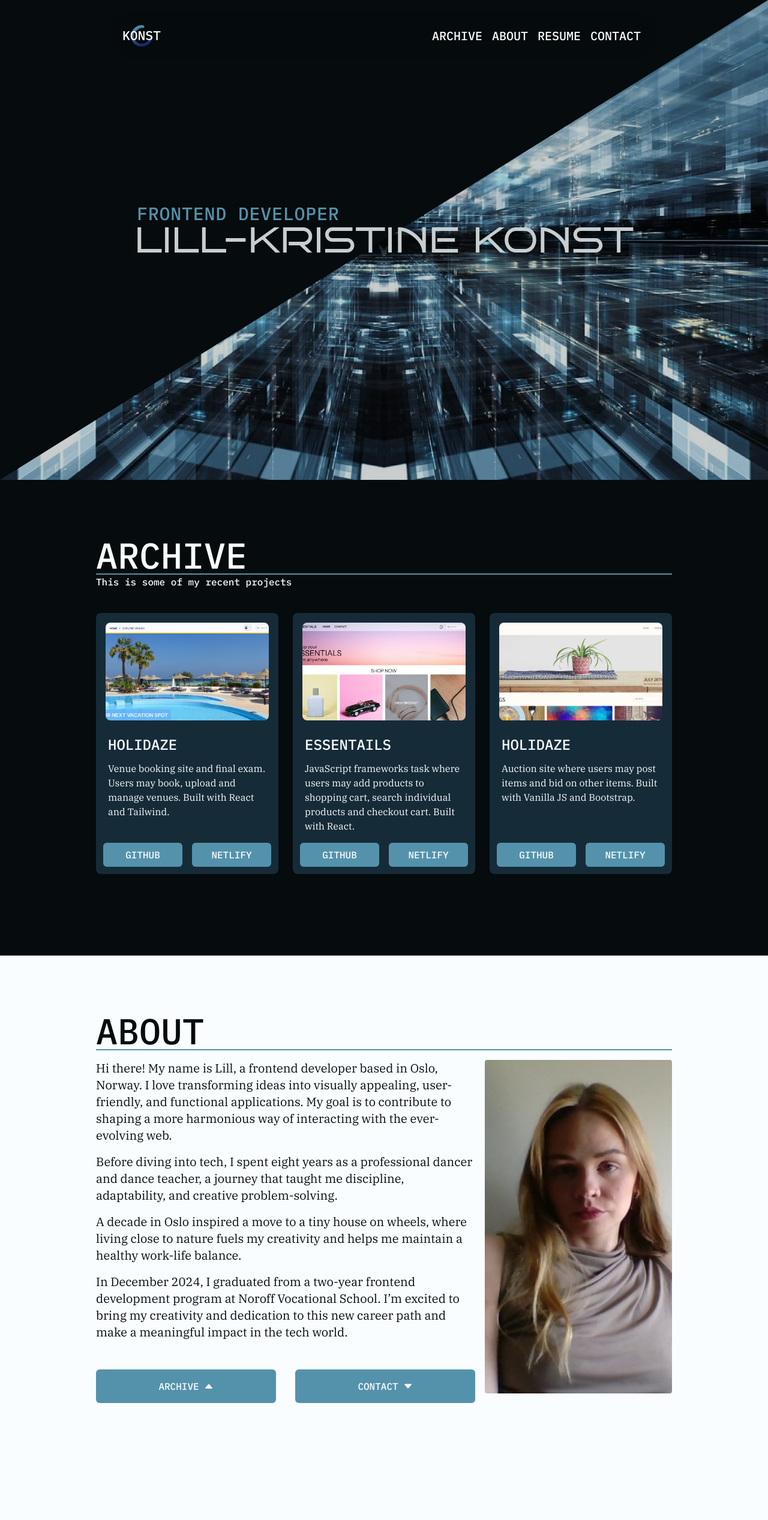
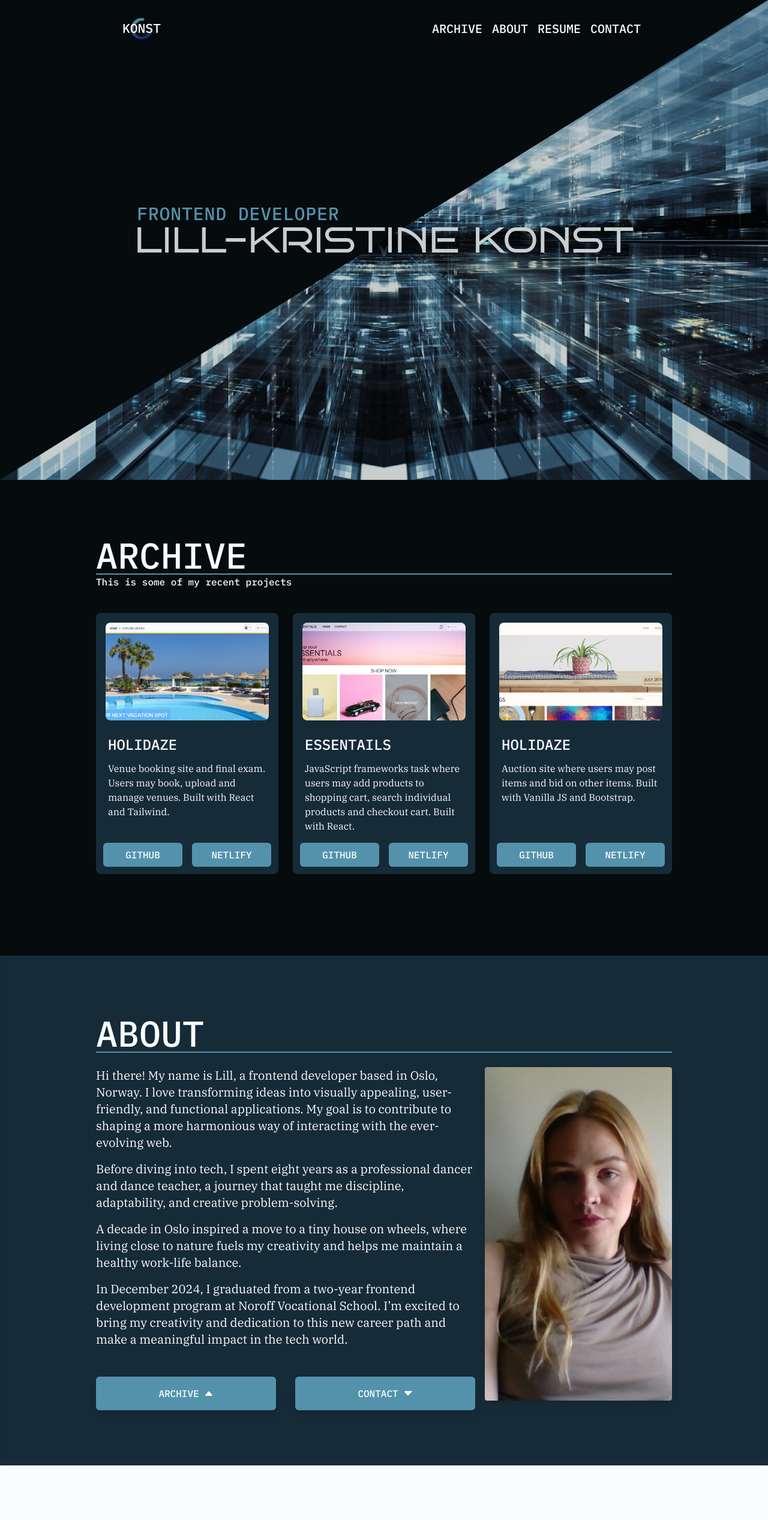
Before and after one commit to LillKonst/portfolio2, a React (Vite) app: page / in a window 1280 px wide. Shown: the top 2534 px of the page at 60% size. Built offline with nearby package versions, Linux system fonts and the light colour scheme.

Commit message:
added animations

```diff
--- a/package.json
+++ b/package.json
@@ -11,8 +11,11 @@
   },
   "dependencies": {
     "@tailwindcss/aspect-ratio": "^0.4.2",
+    "aos": "^2.3.4",
+    "framer-motion": "^11.14.4",
     "react": "^18.3.1",
     "react-dom": "^18.3.1",
+    "react-intersection-observer": "^9.13.1",
     "react-router-dom": "^7.0.2"
   },
   "devDependencies": {
--- a/src/components/about/About.jsx
+++ b/src/components/about/About.jsx
@@ -1,6 +1,108 @@
+// import profileImg from "../../images/profile-lill.jpg";
+
+// export default function About() {
+//   const scrollToSection = (id) => {
+//     const element = document.getElementById(id);
+//     if (element) {
+//       const headerOffset = 10;
+//       const elementPosition =
+//         element.getBoundingClientRect().top + window.scrollY;
+//       const offsetPosition = elementPosition - headerOffset;
+
+//       window.scrollTo({
+//         top: offsetPosition,
+//         behavior: "smooth",
+//       });
+//     }
+//   };
+
+//   return (
+//     <div className="w-full bg-customWhite flex flex-col items-center shadow-inner border-t-4 border-customBlue-dark">
+//       <div className="w-9/12 my-12 py-12 text-customBlack">
+//         <div className="w-full border-b-2 border-customBlue">
+//           <h2 className="text-6xl">ABOUT</h2>
+//         </div>
+//         <div className="flex flex-col-reverse items-center lg:flex-row lg:items-stretch mt-4">
+//           <div className="w-full lg:flex-3 lg:w-3/5 xl:flex-4 xl:w-4/6 flex-col gap-4 flex-shrink-0 lg:pe-2">
+//             <p className="mb-4 xl:text-xl">
+//               <span className="font-semibold">Hi there!</span> My name is Lill,
+//               a frontend developer based in Oslo, Norway. I love transforming
+//               ideas into visually appealing, user-friendly, and functional
+//               applications. My goal is to contribute to shaping a more
+//               harmonious way of interacting with the ever-evolving web.
+//             </p>
+//             <p className="mb-4 xl:text-xl">
+//               Before diving into tech, I spent eight years as a professional
+//               dancer and dance teacher, a journey that taught me discipline,
+//               adaptability, and creative problem-solving.
+//             </p>
+//             <p className="mb-4 xl:text-xl">
+//               A decade in Oslo inspired a move to a tiny house on wheels, where
+//               living close to nature fuels my creativity and helps me maintain a
+//               healthy work-life balance.
+//             </p>
+//             <p className="mb-4 xl:text-xl">
+//               In December 2024, I graduated from a two-year frontend development
+//               program at Noroff Vocational School. I’m excited to bring my
+//               creativity and dedication to this new career path and make a
+//               meaningful impact in the tech world.
+//             </p>
+//             <div className="flex w-full gap-8 justify-between xl:mt-12">
+//               <button
+//                 onClick={() => scrollToSection("archive")}
+//                 className="w-full py-4 px-5 flex justify-center items-center bg-customBlue text-customWhite rounded-md gap-2 shadow-lg transition-transform duration-300 ease-out hover:scale-105 hover:shadow-2xl"
+//               >
+//                 ARCHIVE
+//                 <svg
+//                   xmlns="http://www.w3.org/2000/svg"
+//                   width="16"
+//                   height="16"
+//                   fill="currentColor"
+//                   className="bi bi-caret-up-fill"
+//                   viewBox="0 0 16 16"
+//                 >
+//                   <path d="m7.247 4.86-4.796 5.481c-.566.647-.106 1.659.753 1.659h9.592a1 1 0 0 0 .753-1.659l-4.796-5.48a1 1 0 0 0-1.506 0z" />
+//                 </svg>
+//               </button>
+//               <button
+//                 onClick={() => scrollToSection("contact")}
+//                 className="w-full py-4 px-5 flex justify-center items-center bg-customBlue text-customWhite rounded-md gap-2 shadow-lg transition-transform duration-300 ease-out hover:scale-105 hover:shadow-2xl"
+//               >
+//                 CONTACT
+//                 <svg
+//                   xmlns="http://www.w3.org/2000/svg"
+//                   width="16"
+//                   height="16"
+//                   fill="currentColor"
+//                   className="bi bi-caret-down-fill"
+//                   viewBox="0 0 16 16"
+//                 >
+//                   <path d="M7.247 11.14 2.451 5.658C1.885 5.013 2.345 4 3.204 4h9.592a1 1 0 0 1 .753 1.659l-4.796 5.48a1 1 0 0 1-1.506 0z" />
+//                 </svg>
+//               </button>
+//             </div>
+//           </div>
+//           <div className="w-full lg:flex-2 lg:w-2/5 xl:flex-2 xl:w-2/6 flex-shrink-0 lg:ps-2 mb-4 ">
+//             <img
+//               src={profileImg}
+//               alt="Image of Lill-Kristine Konst"
+//               className="w-full h-full object-cover rounded shadow-lg"
+//             />
+//           </div>
+//         </div>
+//       </div>
+//     </div>
+//   );
+// }
+
 import profileImg from "../../images/profile-lill.jpg";
+import "aos/dist/aos.css";
+import AOS from "aos";
+import { useState, useEffect } from "react";
 
 export default function About() {
+  const [isInView, setIsInView] = useState(false);
+
   const scrollToSection = (id) => {
     const element = document.getElementById(id);
     if (element) {
@@ -15,13 +117,27 @@ export default function About() {
       });
     }
   };
+
+  useEffect(() => {
+    AOS.init({ duration: 1000 });
+  }, []);
+
   return (
-    <div className="w-full bg-customWhite flex flex-col items-center">
-      <div className="w-9/12 my-12 py-12 text-customBlack">
+    <div
+      id="about-section"
+      className="w-full bg-customBlue-dark flex flex-col items-center shadow-inner border-t-4 border-customBlue-dark"
+    >
+      <div
+        className="w-9/12 my-12 py-12 text-customWhite"
+        data-aos={isInView ? "slide-up" : ""}
+      >
         <div className="w-full border-b-2 border-customBlue">
           <h2 className="text-6xl">ABOUT</h2>
         </div>
-        <div className="flex flex-col-reverse items-center lg:flex-row lg:items-stretch mt-4">
+        <div
+          className="flex flex-col-reverse items-center lg:flex-row lg:items-stretch mt-6"
+          data-aos={isInView ? "slide-up" : ""}
+        >
           <div className="w-full lg:flex-3 lg:w-3/5 xl:flex-4 xl:w-4/6 flex-col gap-4 flex-shrink-0 lg:pe-2">
             <p className="mb-4 xl:text-xl">
               <span className="font-semibold">Hi there!</span> My name is Lill,
@@ -49,7 +165,7 @@ export default function About() {
             <div className="flex w-full gap-8 justify-between xl:mt-12">
               <button
                 onClick={() => scrollToSection("archive")}
-                className="w-full py-4 px-5 flex justify-center items-center bg-customBlue text-customWhite rounded-md gap-2"
+                className="w-full py-4 px-5 flex justify-center items-center bg-customBlue text-customWhite rounded-md gap-2 shadow-lg transition-transform duration-300 ease-out hover:scale-105"
               >
                 ARCHIVE
                 <svg
@@ -65,7 +181,7 @@ export default function About() {
               </button>
               <button
                 onClick={() => scrollToSection("contact")}
-                className="w-full py-4 px-5 flex justify-center items-center bg-customBlue text-customWhite rounded-md gap-2"
+                className="w-full py-4 px-5 flex justify-center items-center bg-customBlue text-customWhite rounded-md gap-2 shadow-lg transition-transform duration-300 ease-out hover:scale-105"
               >
                 CONTACT
                 <svg
@@ -76,16 +192,19 @@ export default function About() {
                   className="bi bi-caret-down-fill"
                   viewBox="0 0 16 16"
                 >
-                  <path d="M7.247 11.14 2.451 5.658C1.885 5.013 2.345 4 3.204 4h9.592a1 1 0 0 1 .753 1.659l-4.796 5.48a1 1 0 0 1-1.506 0z" />
+                  <path d="M7.247 11.14 2.451 5.658C1.885 5.013 2.345 4 3.204 4h9.592a1 1 0 1 1 .753 1.659l-4.796 5.48a1 1 0 0 1-1.506 0z" />
                 </svg>
               </button>
             </div>
           </div>
-          <div className="w-full lg:flex-2 lg:w-2/5 xl:flex-2 xl:w-2/6 flex-shrink-0 lg:ps-2 mb-4">
+          <div
+            className="w-full lg:flex-2 lg:w-2/5 xl:flex-2 xl:w-2/6 flex-shrink-0 lg:ps-2 mb-4"
+            data-aos={isInView ? "slide-left" : ""}
+          >
             <img
               src={profileImg}
               alt="Image of Lill-Kristine Konst"
-              className="w-full h-full object-cover rounded"
+              className="w-full h-full object-cover rounded shadow-lg"
             />
           </div>
         </div>
--- a/src/components/archive/biddings-card/BiddingsCard.jsx
+++ b/src/components/archive/biddings-card/BiddingsCard.jsx
@@ -2,7 +2,7 @@ import biddingsImg from "../../../images/biddings-screenshot.png";
 
 export default function BiddingsCard() {
   return (
-    <div className="col-span-6 md:col-span-3 lg:col-span-2 w-full h-full rounded-lg bg-customBlue-dark flex flex-col">
+    <div className="col-span-6 md:col-span-3 lg:col-span-2 w-full h-full rounded-lg bg-customBlue-dark flex flex-col transition-transform duration-300 ease-out hover:scale-105">
       <div className="p-4">
         <div className="rounded-lg w-full aspect-w-5 aspect-h-3 ">
           <img
--- a/src/components/archive/essentials-card/EssentialsCard.jsx
+++ b/src/components/archive/essentials-card/EssentialsCard.jsx
@@ -2,7 +2,7 @@ import essentialsImg from "../../../images/essentials-screenshot.png";
 
 export default function EssentailsCard() {
   return (
-    <div className="col-span-6 md:col-span-3 lg:col-span-2 w-full h-full rounded-lg bg-customBlue-dark flex flex-col">
+    <div className="col-span-6 md:col-span-3 lg:col-span-2 w-full h-full rounded-lg bg-customBlue-dark flex flex-col transition-transform duration-300 ease-out hover:scale-105">
       <div className="p-4">
         <div className="rounded-lg w-full aspect-w-5 aspect-h-3 ">
           <img
--- a/src/components/archive/holidaze-card/HolidazeCard.jsx
+++ b/src/components/archive/holidaze-card/HolidazeCard.jsx
@@ -2,7 +2,7 @@ import holidazeImg from "../../../images/holidaze-screenshot.png";
 
 export default function HolidazeCard() {
   return (
-    <div className="col-span-6 lg:col-span-2 w-full h-full rounded-lg bg-customBlue-dark flex flex-col">
+    <div className="col-span-6 lg:col-span-2 w-full h-full rounded-lg bg-customBlue-dark flex flex-col transition-transform duration-300 ease-out hover:scale-105">
       <div className="p-4">
         <div className="rounded-lg w-full aspect-w-5 aspect-h-3 ">
           <img
--- a/src/components/contact/Contact.jsx
+++ b/src/components/contact/Contact.jsx
@@ -1,6 +1,16 @@
+import "aos/dist/aos.css";
+import AOS from "aos";
+import { useEffect } from "react";
+
 export default function Contact() {
+  useEffect(() => {
+    AOS.init({ duration: 1000 });
+  }, []);
   return (
-    <div className="w-9/12 my-12 py-12 text-customWhite h-screen">
+    <div
+      className="w-9/12 my-12 py-12 text-customWhite h-screen "
+      data-aos="slide-up"
+    >
       <div className="w-full border-b-2 border-customBlue">
         <h2 className="text-6xl">CONTACT</h2>
       </div>
--- a/src/components/layout/header/Header.jsx
+++ b/src/components/layout/header/Header.jsx
@@ -28,10 +28,30 @@ export default function Header() {
     };
   }, []);
 
+  const scrollToSection = (id) => {
+    const element = document.getElementById(id);
+    if (element) {
+      const headerOffset = 10;
+      const elementPosition =
+        element.getBoundingClientRect().top + window.scrollY;
+      const offsetPosition = elementPosition - headerOffset;
+
+      window.scrollTo({
+        top: offsetPosition,
+        behavior: "smooth",
+      });
+    }
+  };
+
   return (
     <div className="fixed top-0 right-0 left-0 md:w-9/12 mx-auto z-50 h-[90px] px-3 xxs:px-6 py-5 bg-customBlack/70 md:bg-transparent">
-      <div className="flex md:bg-customBlack/70 rounded-full md:p-3">
-        <img src={logo} alt="Logo" className="h-[55px] p-2" />
+      <div className="flex md:bg-customBlack/70 rounded-full md:px-3 cursor-pointer">
+        <img
+          src={logo}
+          alt="Logo"
+          className="h-[55px] p-2"
+          onClick={() => scrollToSection("mainImg")}
+        />
 
         <button
           className=" ms-auto me-6 z-20 p-2 rounded-xl bg-customBlue/60 text-customWhite md:hidden"
--- a/src/components/mainImg/MainImg.jsx
+++ b/src/components/mainImg/MainImg.jsx
@@ -1,13 +1,62 @@
+// import MainImg from "../../images/main-image.jpg";
+
+// export default function MainImage() {
+//   return (
+//     <div className="bg-custom-Black w-full h-screen relative overflow-hidden">
+//       <img
+//         src={MainImg}
+//         alt="Main-Img"
+//         className="w-full h-full object-cover z-0"
+//       />
+
+//       <div className="absolute inset-0 z-10 w-full h-full bg-customBlack/20"></div>
+
+//       <div className="absolute top-0 left-0 w-full h-full z-15">
+//         <div className="w-full h-full bg-customBlack clip-triangle"></div>
+//       </div>
+
+//       <div className="absolute inset-0 flex items-center justify-center z-20">
+//         <div className="relative">
+//           <h3 className="absolute -top-6 md:-top-8 left-1 xs:text-xl md:text-3xl lg:text-3xl tracking-wide text-customBlue">
+//             FRONTEND DEVELOPER
+//           </h3>
+//           <h1 className="xs:text-2xl md:text-5xl lg:text-6xl font-bold text-customGray">
+//             LILL-KRISTINE KONST
+//           </h1>
+//         </div>
+//       </div>
+//     </div>
+//   );
+// }
+
+import { useState, useEffect } from "react";
 import MainImg from "../../images/main-image.jpg";
 
 export default function MainImage() {
+  const [scrollY, setScrollY] = useState(0);
+
+  const handleScroll = () => {
+    setScrollY(window.scrollY);
+  };
+
+  useEffect(() => {
+    window.addEventListener("scroll", handleScroll);
+    return () => window.removeEventListener("scroll", handleScroll);
+  }, []);
+
   return (
     <div className="bg-custom-Black w-full h-screen relative overflow-hidden">
-      <img
-        src={MainImg}
-        alt="Main-Img"
-        className="w-full h-full object-cover z-0"
-      />
+      <div
+        className="absolute inset-0 z-0"
+        style={{
+          transform: `translateY(${scrollY * 0.3}px)`,
+          backgroundImage: `url(${MainImg})`,
+          backgroundSize: "cover",
+          backgroundPosition: "center",
+          width: "100%",
+          height: "100%",
+        }}
+      ></div>
 
       <div className="absolute inset-0 z-10 w-full h-full bg-customBlack/20"></div>
 
--- a/src/components/resume/Resume.jsx
+++ b/src/components/resume/Resume.jsx
@@ -31,6 +31,12 @@ export default function Resume() {
           </div>
         </div>
         <div>
+          <h3 className="text-2xl font-semibold mb-3">WORK EXPERIENCE</h3>
+          <div>
+            <p>Work Experience will come here</p>
+          </div>
+        </div>
+        <div>
           <h3 className="text-2xl font-semibold mb-3">SKILLS</h3>
           <div className="grid grid-cols-2 xxs:grid-cols-3 md:grid-cols-4 lg:grid-cols-7 xl:grid-cols-9 gap-4">
             <Html />
@@ -42,12 +48,6 @@ export default function Resume() {
             <Figma />
           </div>
         </div>
-        <div>
-          <h3 className="text-2xl font-semibold mb-3">WORK EXPERIENCE</h3>
-          <div>
-            <p>Work Experience will come here</p>
-          </div>
-        </div>
       </div>
     </div>
   );
--- a/src/routes/home/Home.jsx
+++ b/src/routes/home/Home.jsx
@@ -18,7 +18,7 @@ import Contact from "../../components/contact/Contact";
 
 export default function Home() {
   return (
-    <div className="flex flex-col items-center">
+    <div id="mainImg" className="flex flex-col items-center">
       <MainImage />
       <div id="archive" className="w-full flex justify-center">
         <Archive />
```
Also changed, not shown: 1 other file (tests, documents, lock files or other folders).
